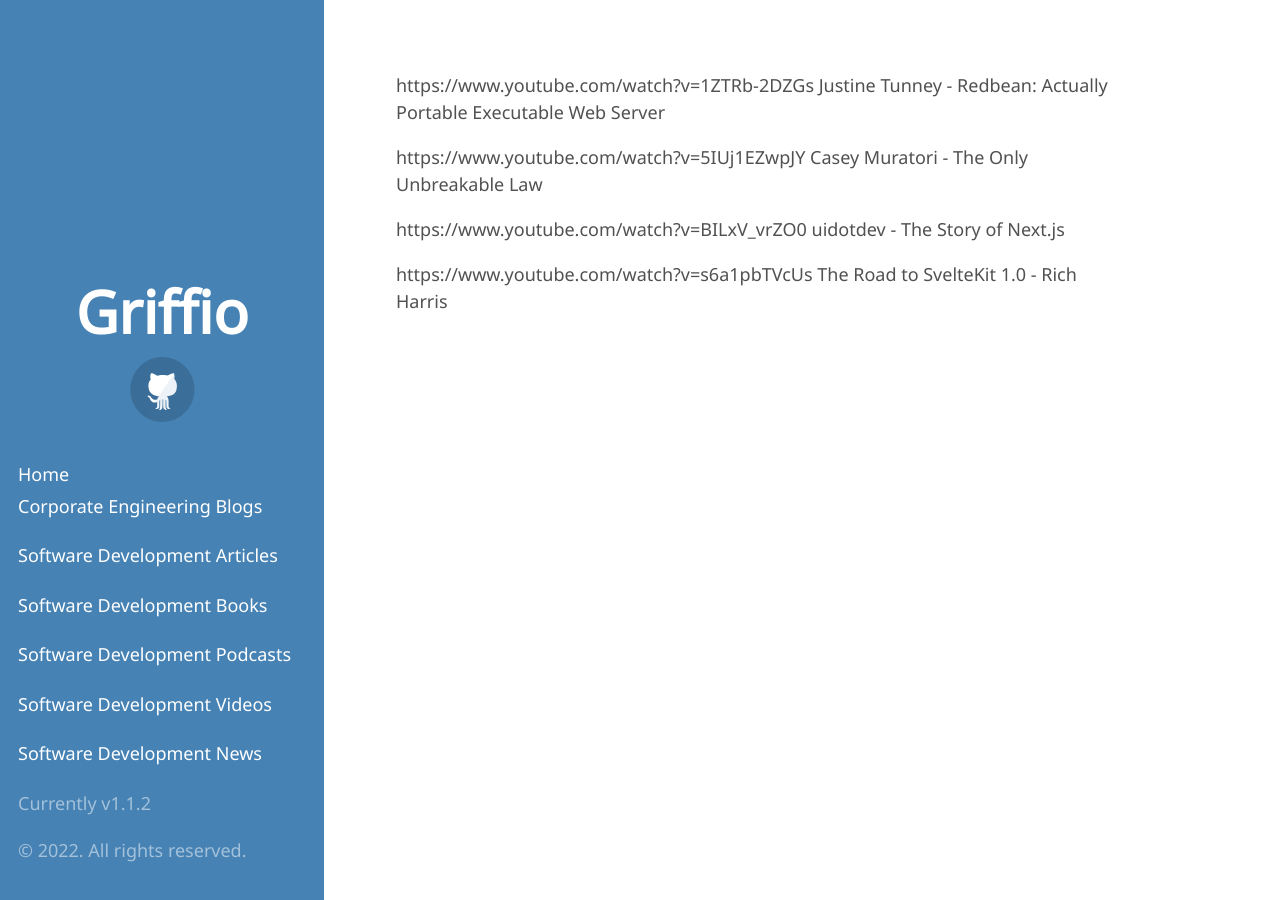
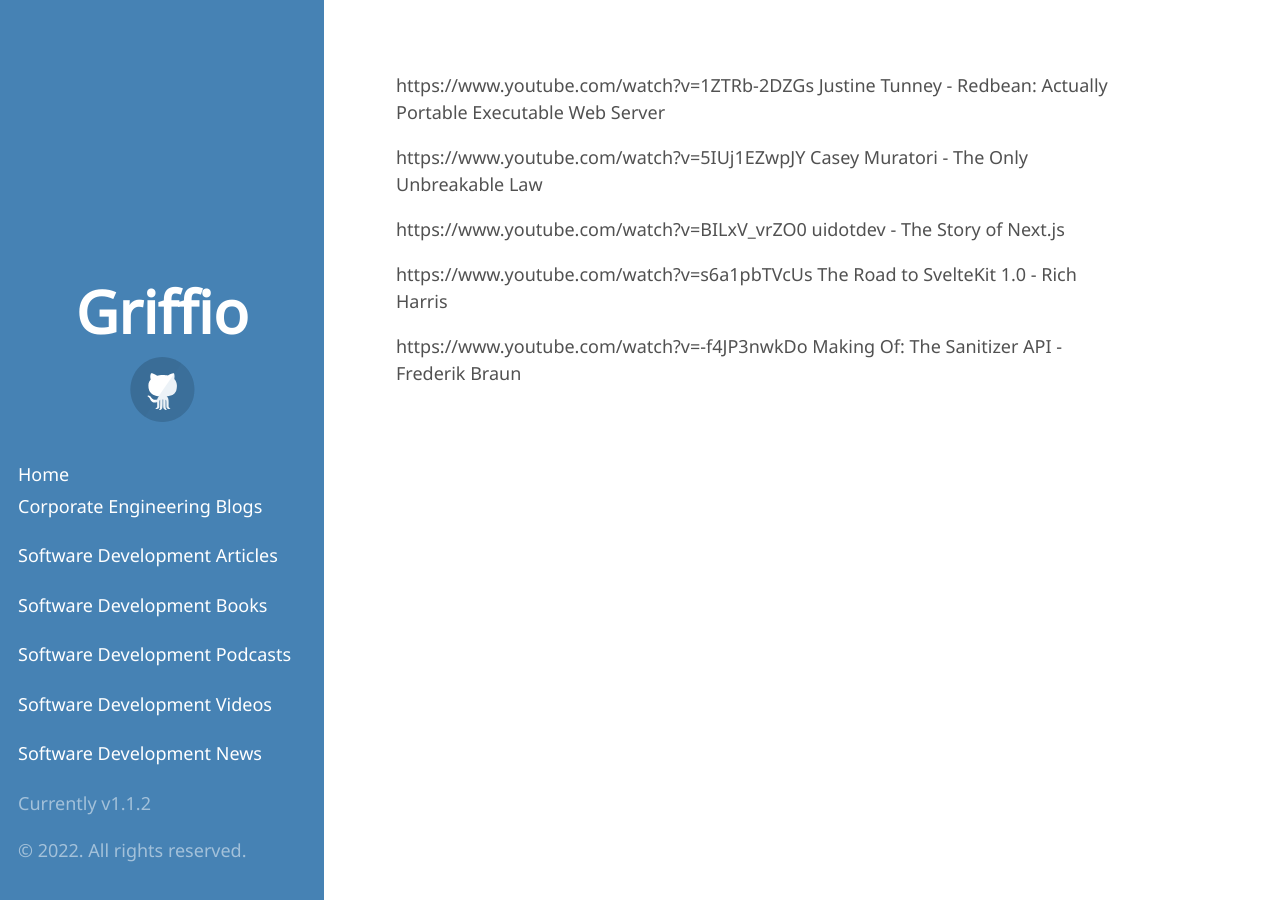
Before and after one commit to griffio/griffio.github.io, a Jekyll site: the page built from tech_talks_highlighted_2022.md, in a window 1280 px wide. Built offline with Jekyll 4.4.1, drawn with Linux system fonts in a browser that asks for light colours; some web fonts are replaced; our own code applies the rules of GitHub Pages for plain Markdown files.

Commit message:
Update tech_talks_highlighted_2022.md

```diff
--- a/tech_talks_highlighted_2022.md
+++ b/tech_talks_highlighted_2022.md
@@ -5,3 +5,5 @@
 https://www.youtube.com/watch?v=BILxV_vrZO0 uidotdev - The Story of Next.js
 
 https://www.youtube.com/watch?v=s6a1pbTVcUs The Road to SvelteKit 1.0 - Rich Harris
+
+https://www.youtube.com/watch?v=-f4JP3nwkDo Making Of: The Sanitizer API - Frederik Braun
```
